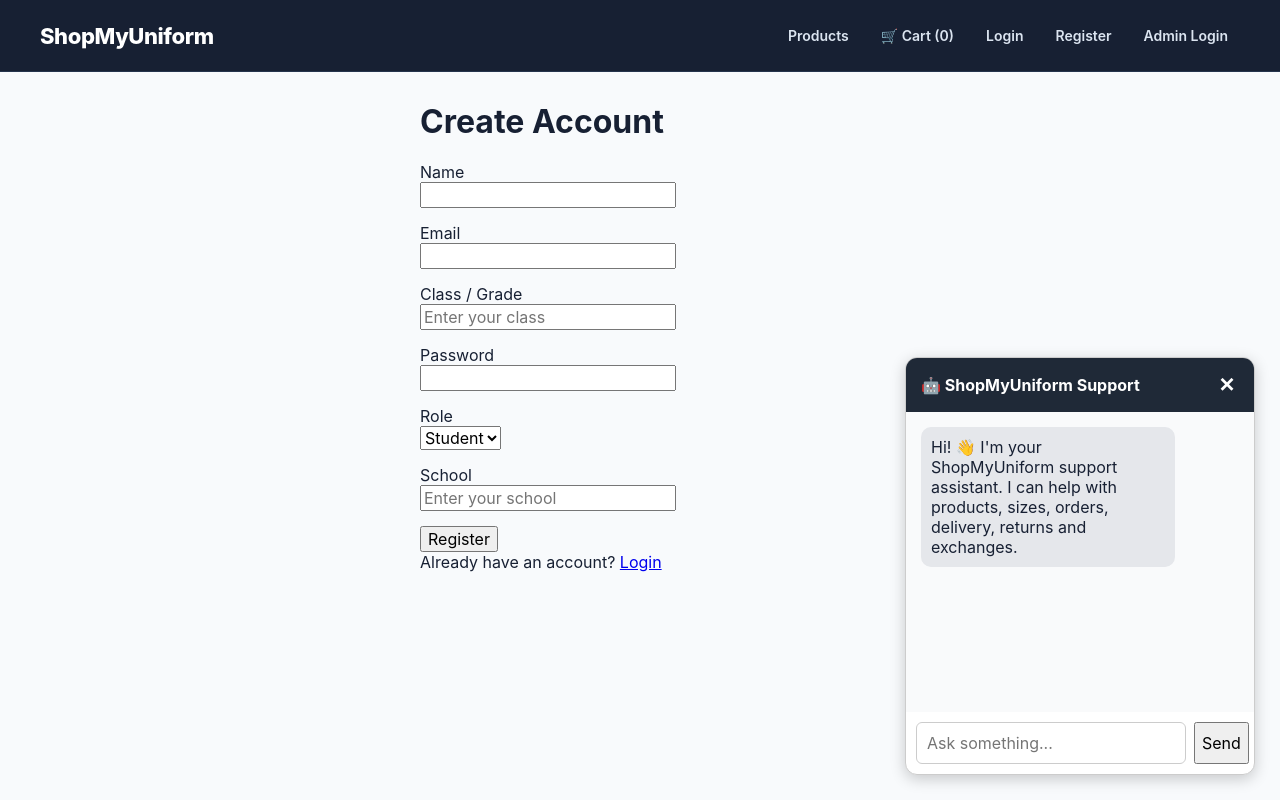
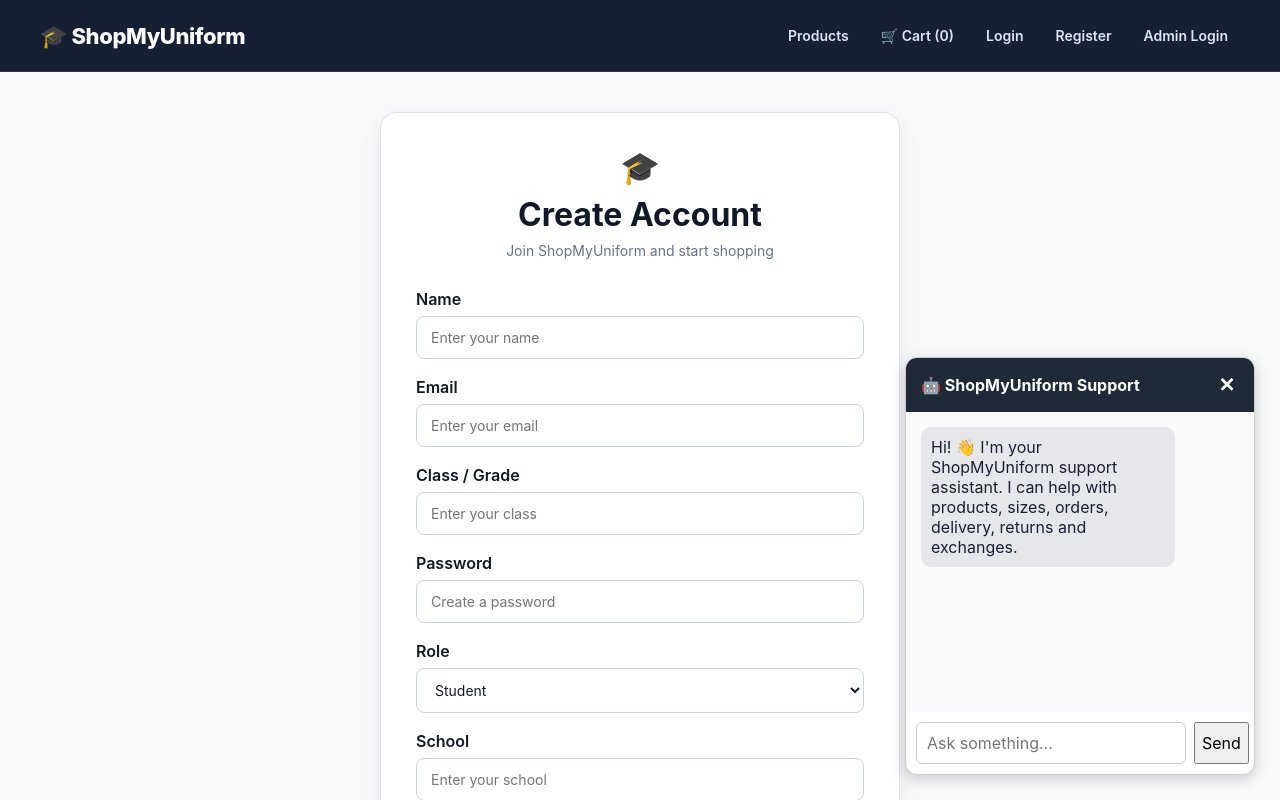
Before and after one commit to komalbhalshankar/ShopMyUniform, a React (Vite) app in the folder client/: page /register in a window 1280 px wide. Shown: the top 800 px of the page. Built offline with nearby package versions, Linux system fonts and the light colour scheme.

Commit message:
Improve login routes and registration UI

```diff
--- a/client/index.html
+++ b/client/index.html
@@ -4,7 +4,7 @@
     <meta charset="UTF-8" />
     <link rel="icon" type="image/svg+xml" href="/favicon.svg" />
     <meta name="viewport" content="width=device-width, initial-scale=1.0" />
-    <title>client</title>
+    <title>ShopMyUniform | School Uniform Store</title>
   </head>
   <body>
     <div id="root"></div>
--- a/client/src/App.jsx
+++ b/client/src/App.jsx
@@ -43,7 +43,7 @@ function App() {
       {/* ========================= */}
 
       <nav className="navbar">
-        <div className="logo">ShopMyUniform</div>
+        <div className="logo">🎓 ShopMyUniform</div>
 
         <div className="nav-links">
           <Link to="/">Products</Link>
--- a/client/src/pages/Register.jsx
+++ b/client/src/pages/Register.jsx
@@ -24,7 +24,6 @@ function Register() {
 
   const handleSubmit = async (e) => {
     e.preventDefault();
-
     setMessage("");
 
     try {
@@ -47,7 +46,6 @@ function Register() {
       }
 
       alert("Registration successful!");
-
       navigate("/login");
     } catch (error) {
       console.error("Registration error:", error);
@@ -56,36 +54,117 @@ function Register() {
   };
 
   return (
-    <div style={{ padding: "30px", maxWidth: "500px", margin: "auto" }}>
-      <h1>Create Account</h1>
+    <div
+      style={{
+        minHeight: "calc(100vh - 80px)",
+        display: "flex",
+        justifyContent: "center",
+        alignItems: "center",
+        padding: "40px 20px",
+        backgroundColor: "#f8fafc",
+      }}
+    >
+      <div
+        style={{
+          width: "100%",
+          maxWidth: "520px",
+          backgroundColor: "white",
+          padding: "35px",
+          borderRadius: "16px",
+          border: "1px solid #dbe3ef",
+          boxShadow: "0 8px 25px rgba(15, 23, 42, 0.08)",
+        }}
+      >
+        <div style={{ textAlign: "center", marginBottom: "30px" }}>
+          <div
+            style={{
+              fontSize: "32px",
+              marginBottom: "8px",
+            }}
+          >
+            🎓
+          </div>
+
+          <h1
+            style={{
+              margin: 0,
+              color: "#111827",
+              fontSize: "32px",
+              fontWeight: "700",
+            }}
+          >
+            Create Account
+          </h1>
+
+          <p
+            style={{
+              marginTop: "8px",
+              color: "#64748b",
+              fontSize: "14px",
+            }}
+          >
+            Join ShopMyUniform and start shopping
+          </p>
+        </div>
 
         <form onSubmit={handleSubmit}>
-        <div style={{ marginBottom: "15px" }}>
-          <label>Name</label>
-          <br />
+          <div style={{ marginBottom: "18px" }}>
+            <label
+              style={{
+                display: "block",
+                marginBottom: "7px",
+                fontWeight: "600",
+                color: "#111827",
+              }}
+            >
+              Name
+            </label>
+
             <input
               type="text"
               name="name"
               value={formData.name}
               onChange={handleChange}
+              placeholder="Enter your name"
               required
+              style={inputStyle}
             />
           </div>
 
-        <div style={{ marginBottom: "15px" }}>
-          <label>Email</label>
-          <br />
+          <div style={{ marginBottom: "18px" }}>
+            <label
+              style={{
+                display: "block",
+                marginBottom: "7px",
+                fontWeight: "600",
+                color: "#111827",
+              }}
+            >
+              Email
+            </label>
+
             <input
               type="email"
               name="email"
               value={formData.email}
               onChange={handleChange}
+              placeholder="Enter your email"
               required
+              style={inputStyle}
             />
           </div>
-        <div style={{ marginBottom: "15px" }}>
-          <label>Class / Grade</label>
-          <br />
+
+          <div style={{ marginBottom: "18px" }}>
+            <label
+              style={{
+                display: "block",
+                marginBottom: "7px",
+                fontWeight: "600",
+                color: "#111827",
+              }}
+            >
+              Class / Grade
+            </label>
 
             <input
               type="text"
@@ -93,34 +172,67 @@ function Register() {
               value={formData.studentClass}
               onChange={handleChange}
               placeholder="Enter your class"
+              style={inputStyle}
             />
           </div>
 
-        <div style={{ marginBottom: "15px" }}>
-          <label>Password</label>
-          <br />
+          <div style={{ marginBottom: "18px" }}>
+            <label
+              style={{
+                display: "block",
+                marginBottom: "7px",
+                fontWeight: "600",
+                color: "#111827",
+              }}
+            >
+              Password
+            </label>
+
             <input
               type="password"
               name="password"
               value={formData.password}
               onChange={handleChange}
+              placeholder="Create a password"
               required
+              style={inputStyle}
             />
           </div>
 
-        <div style={{ marginBottom: "15px" }}>
-          <label>Role</label>
-          <br />
+          <div style={{ marginBottom: "18px" }}>
+            <label
+              style={{
+                display: "block",
+                marginBottom: "7px",
+                fontWeight: "600",
+                color: "#111827",
+              }}
+            >
+              Role
+            </label>
 
-          <select name="role" value={formData.role} onChange={handleChange}>
+            <select
+              name="role"
+              value={formData.role}
+              onChange={handleChange}
+              style={inputStyle}
+            >
               <option value="student">Student</option>
               <option value="parent">Parent</option>
             </select>
           </div>
 
-        <div style={{ marginBottom: "15px" }}>
-          <label>School</label>
-          <br />
+          <div style={{ marginBottom: "24px" }}>
+            <label
+              style={{
+                display: "block",
+                marginBottom: "7px",
+                fontWeight: "600",
+                color: "#111827",
+              }}
+            >
+              School
+            </label>
 
             <input
               type="text"
@@ -128,19 +240,79 @@ function Register() {
               value={formData.school}
               onChange={handleChange}
               placeholder="Enter your school"
+              style={inputStyle}
             />
           </div>
 
-        <button type="submit">Register</button>
+          <button
+            type="submit"
+            style={{
+              width: "100%",
+              padding: "13px",
+              border: "none",
+              borderRadius: "8px",
+              backgroundColor: "#172033",
+              color: "white",
+              fontSize: "15px",
+              fontWeight: "600",
+              cursor: "pointer",
+            }}
+          >
+            Create Account
+          </button>
         </form>
 
-      {message && <p style={{ color: "red" }}>{message}</p>}
+        {message && (
+          <div
+            style={{
+              marginTop: "20px",
+              padding: "12px",
+              borderRadius: "8px",
+              backgroundColor: "#fef2f2",
+              color: "#dc2626",
+              textAlign: "center",
+              fontSize: "14px",
+            }}
+          >
+            {message}
+          </div>
+        )}
 
-      <p>
-        Already have an account? <Link to="/login">Login</Link>
+        <p
+          style={{
+            textAlign: "center",
+            marginTop: "25px",
+            color: "#64748b",
+            fontSize: "14px",
+          }}
+        >
+          Already have an account?{" "}
+          <Link
+            to="/login"
+            style={{
+              color: "#111827",
+              fontWeight: "700",
+              textDecoration: "none",
+            }}
+          >
+            Login
+          </Link>
         </p>
+      </div>
     </div>
   );
 }
 
+const inputStyle = {
+  width: "100%",
+  boxSizing: "border-box",
+  padding: "12px 14px",
+  border: "1px solid #cbd5e1",
+  borderRadius: "8px",
+  fontSize: "14px",
+  color: "#111827",
+  backgroundColor: "white",
+  outline: "none",
+};
+
 export default Register;
```
Lines whose indentation alone changed are shown as unchanged.
